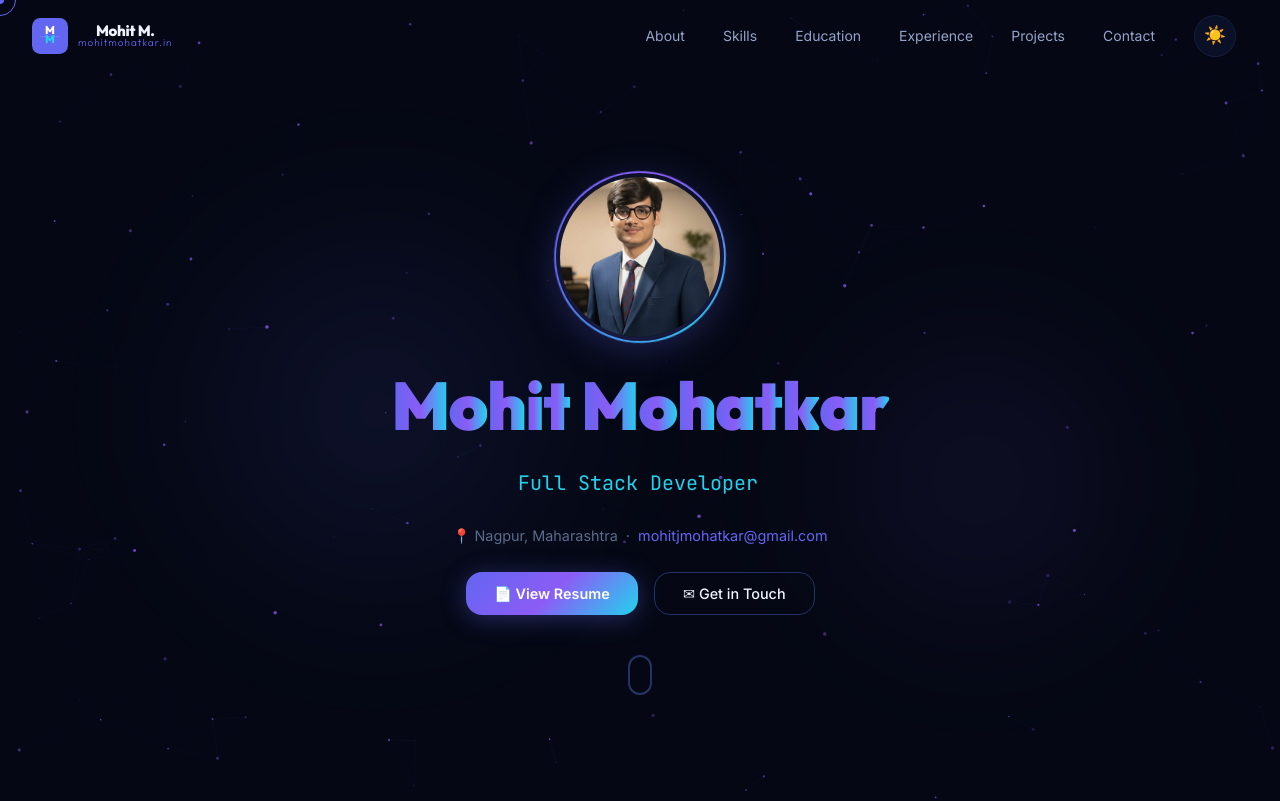
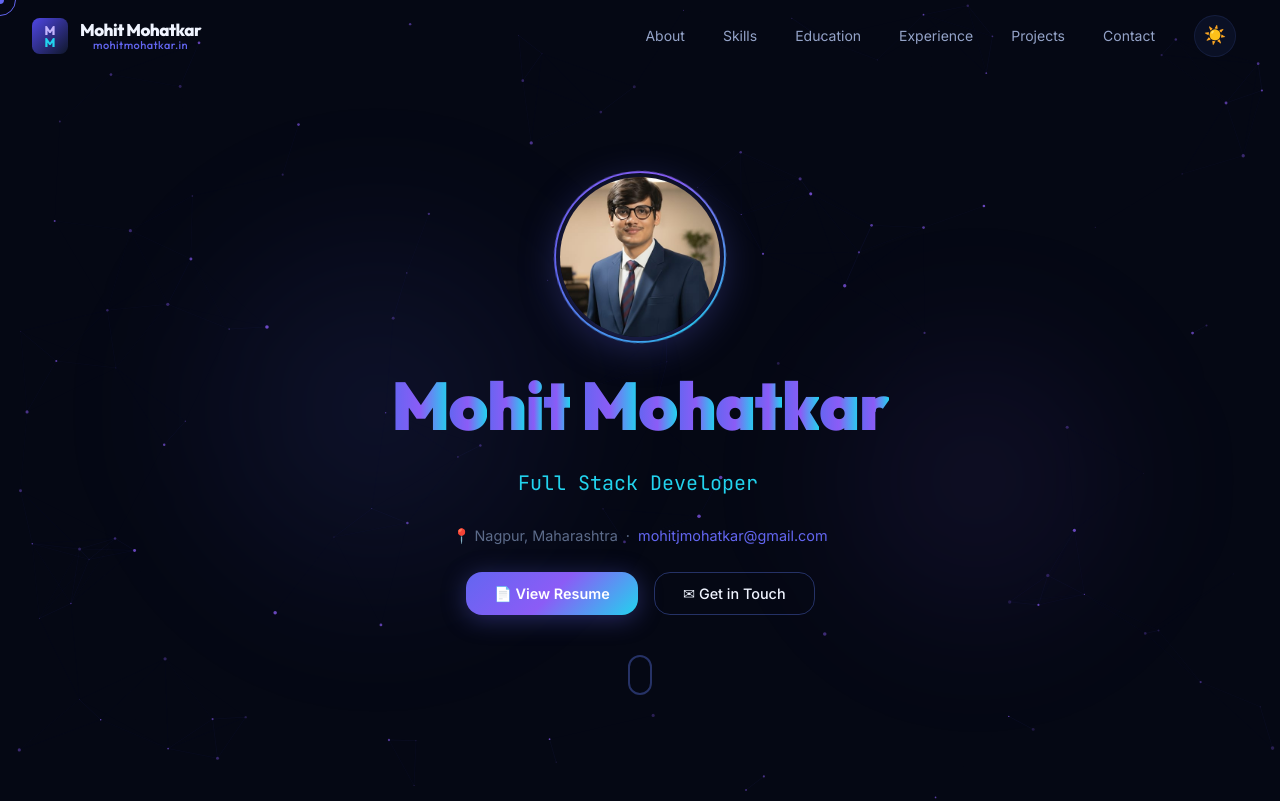
Before and after one commit to mohitmjm/portfolio, a React (Vite) app: page / in a window 1280 px wide. Shown: the top 801 px of the page. Built offline with nearby package versions, Linux system fonts and the light colour scheme.

Commit message:
design: update logo to match reference — navy gradient bg, lavender/cyan MM, full name

```diff
--- a/src/components/LogoMM.jsx
+++ b/src/components/LogoMM.jsx
@@ -1,4 +1,4 @@
-const LogoMM = ({ size = 36 }) => (
+const LogoMM = ({ size = 40 }) => (
   <svg
     width={size}
     height={size}
@@ -6,30 +6,31 @@ const LogoMM = ({ size = 36 }) => (
     xmlns="http://www.w3.org/2000/svg"
     aria-label="Mohit Mohatkar logo"
   >
-    <rect width="120" height="120" rx="28" fill="#6366f1" />
+    <defs>
+      <linearGradient id="logoBg" x1="0%" y1="0%" x2="100%" y2="100%">
+        <stop offset="0%" stopColor="#4f46e5" />
+        <stop offset="100%" stopColor="#0f172a" />
+      </linearGradient>
+    </defs>
+    <rect width="120" height="120" rx="26" fill="url(#logoBg)" />
+    {/* Top M — lavender */}
     <text
-      x="60" y="52"
+      x="60" y="56"
       textAnchor="middle"
       fontFamily="Outfit, sans-serif"
       fontWeight="800"
-      fontSize="38"
-      fill="#ffffff"
+      fontSize="42"
+      fill="#c4b5fd"
     >
       M
     </text>
-    <line
-      x1="28" y1="62"
-      x2="92" y2="62"
-      stroke="#ffffff"
-      strokeWidth="1.5"
-      strokeOpacity="0.35"
-    />
+    {/* Bottom M — cyan */}
     <text
-      x="60" y="84"
+      x="60" y="96"
       textAnchor="middle"
       fontFamily="Outfit, sans-serif"
       fontWeight="800"
-      fontSize="38"
+      fontSize="42"
       fill="#22d3ee"
     >
       M
--- a/src/components/Navbar.jsx
+++ b/src/components/Navbar.jsx
@@ -60,7 +60,7 @@ export default function Navbar({ theme, toggleTheme, activeSection }) {
         >
           <LogoMM size={36} />
           <span className="navbar-logo-text">
-            <span className="logo-name">Mohit M.</span>
+            <span className="logo-name">Mohit Mohatkar</span>
             <span className="logo-domain">mohitmohatkar.in</span>
           </span>
         </button>
--- a/src/styles/globals.css
+++ b/src/styles/globals.css
@@ -277,7 +277,7 @@ section {
 .navbar-logo {
   display: flex;
   align-items: center;
-  gap: 10px;
+  gap: 12px;
   text-decoration: none;
   cursor: none;
 }
@@ -285,24 +285,28 @@ section {
 .navbar-logo-text {
   display: flex;
   flex-direction: column;
-  gap: 0;
+  gap: 2px;
   line-height: 1;
 }
 
 .logo-name {
   font-family: var(--font-display);
   font-weight: 800;
-  font-size: 15px;
+  font-size: 17px;
   color: var(--text-primary);
-  letter-spacing: -0.02em;
+  letter-spacing: -0.03em;
 }
 
 .logo-domain {
   font-family: var(--font-display);
-  font-weight: 300;
-  font-size: 10px;
+  font-weight: 400;
+  font-size: 11px;
   color: #6366f1;
-  letter-spacing: 0.1em;
+  letter-spacing: 0.04em;
+}
+
+[data-theme='light'] .logo-domain {
+  color: #4f46e5;
 }
 
 /* ---- Responsive ---- */
```
Also changed, not shown: public/favicon.svg.
